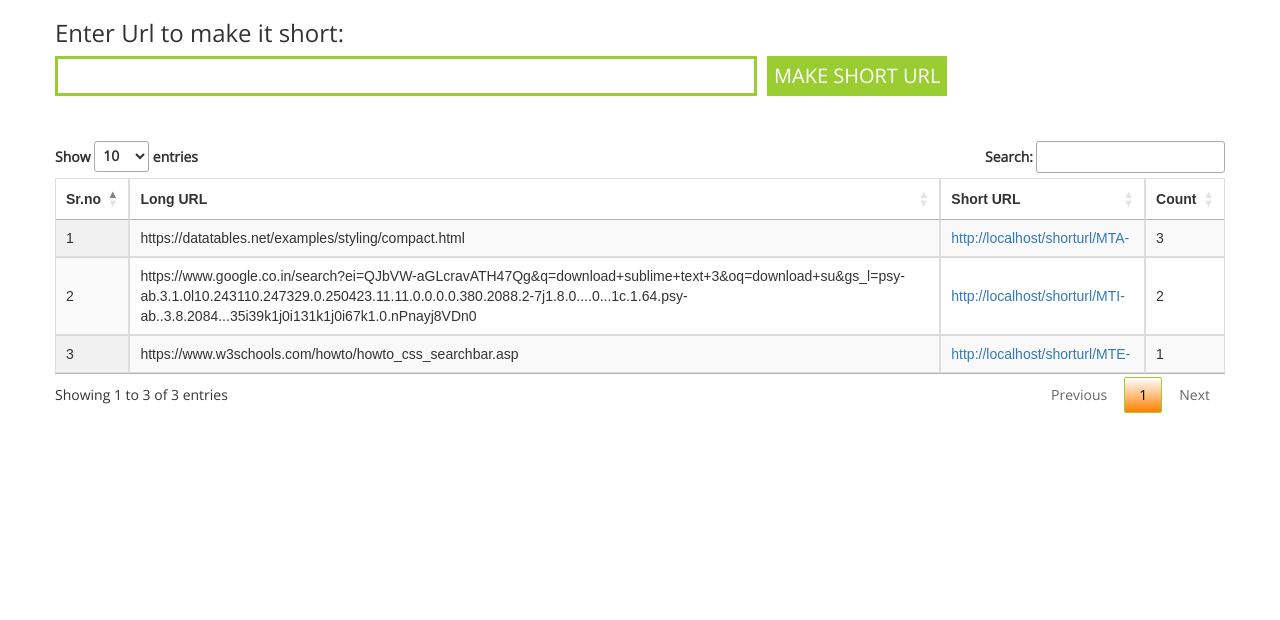
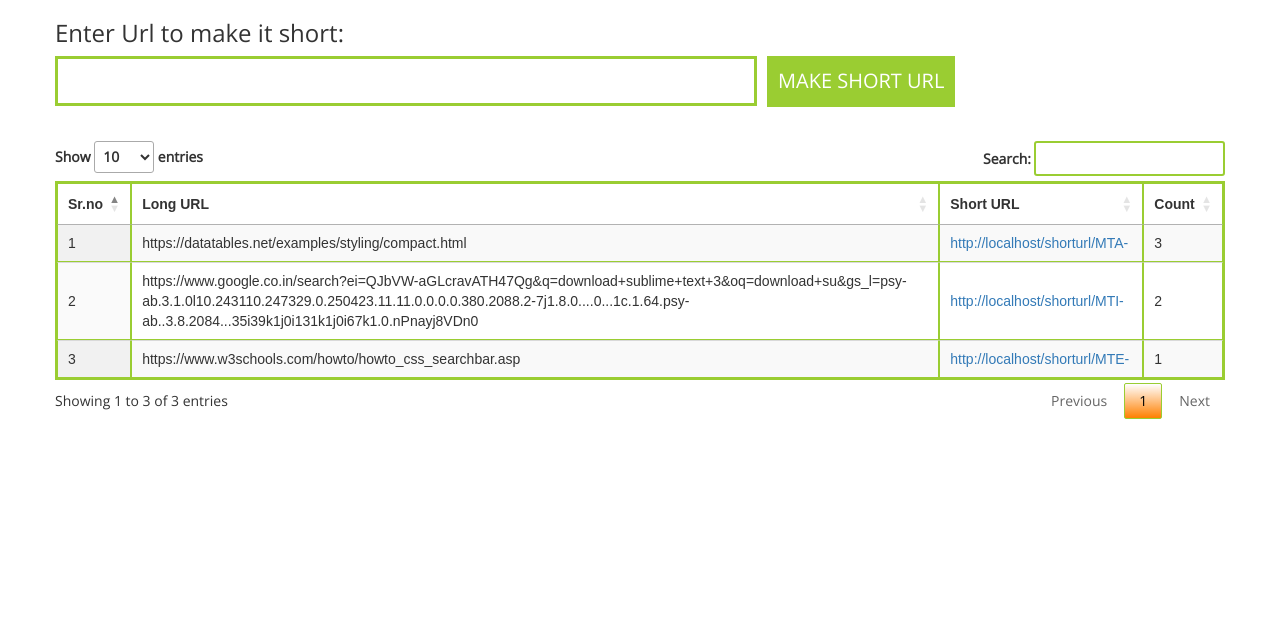
Before and after one commit to shwetad-git/ShortUrl_Assignment, a CodeIgniter app: page /shorturl/ in a window 1280 px wide. Shown: the part 91-711 px from the top of the page. Run offline with CodeIgniter, Linux system fonts and the light colour scheme; data comes from the database, SQL or seed files in the repository; some libraries are stand-ins or nearby versions.

Commit message:
update css

```diff
--- a/assets/css/style.css
+++ b/assets/css/style.css
@@ -20,7 +20,7 @@ html, body{
 	width: 60%;
 	border: 3px solid;
 	padding: 5px;
-	height: 40px;
+	height: 50px;
 	outline: none;
 	color: yellowgreen;
 }
@@ -35,13 +35,13 @@ html, body{
 .searchButton {
 	position: absolute;
 	margin-left: 10px;
-	height: 40px;
 	border: 1px solid yellowgreen;
 	background: yellowgreen;
 	text-align: center;
 	color: #fff;
 	cursor: pointer;
 	font-size: 20px;
+	padding: 10px 10px;
 }
 
 footer{ padding: 15px 25px; !important}
@@ -69,14 +69,16 @@ table {
     width: 50%;
     margin-left: 20%;
     margin-top: 14px;
+    border: 2px solid yellowgreen !important;
 }
 
 td, th {
     border: 1px solid #dddddd;
     text-align: left;
     padding: 8px;
+    border: 1px solid yellowgreen;
 }
-
+tr{border: 1px solid yellowgreen;}
 tr:nth-child(even) {
     background-color: #dddddd;
 }
@@ -110,3 +112,14 @@ tr:nth-child(even) {
     background-color: #2f2f2f;
     color: #ffffff;
 }
+.dataTables_wrapper .dataTables_filter input { border: 2px solid yellowgreen !important; height:35px !important;}
+
+input[type = search]{ border: 2px solid yellowgreen !important; height:35px !important;}
+
+table{border: 2px solid yellowgreen !important;}
+
+select{
+	border: 2px solid yellowgreen;
+    width: 60px;
+    height: 32px;
+}
```
